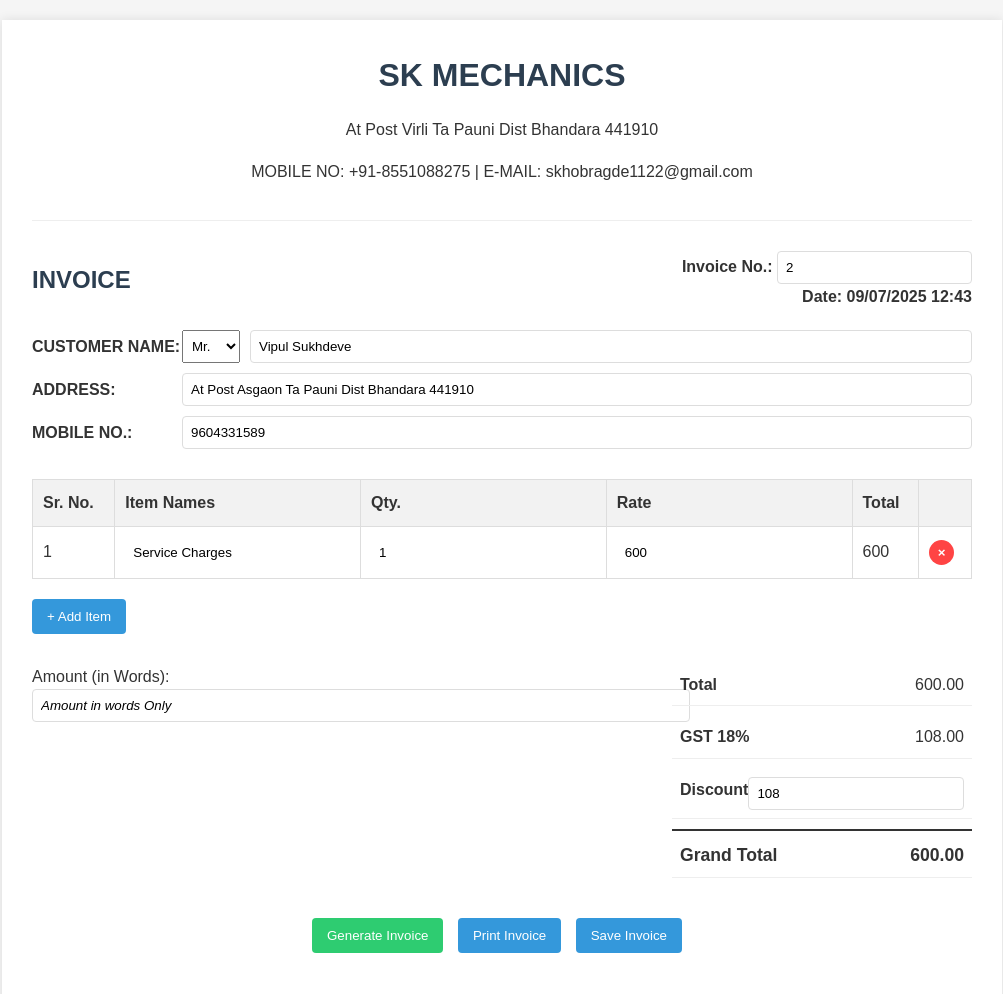
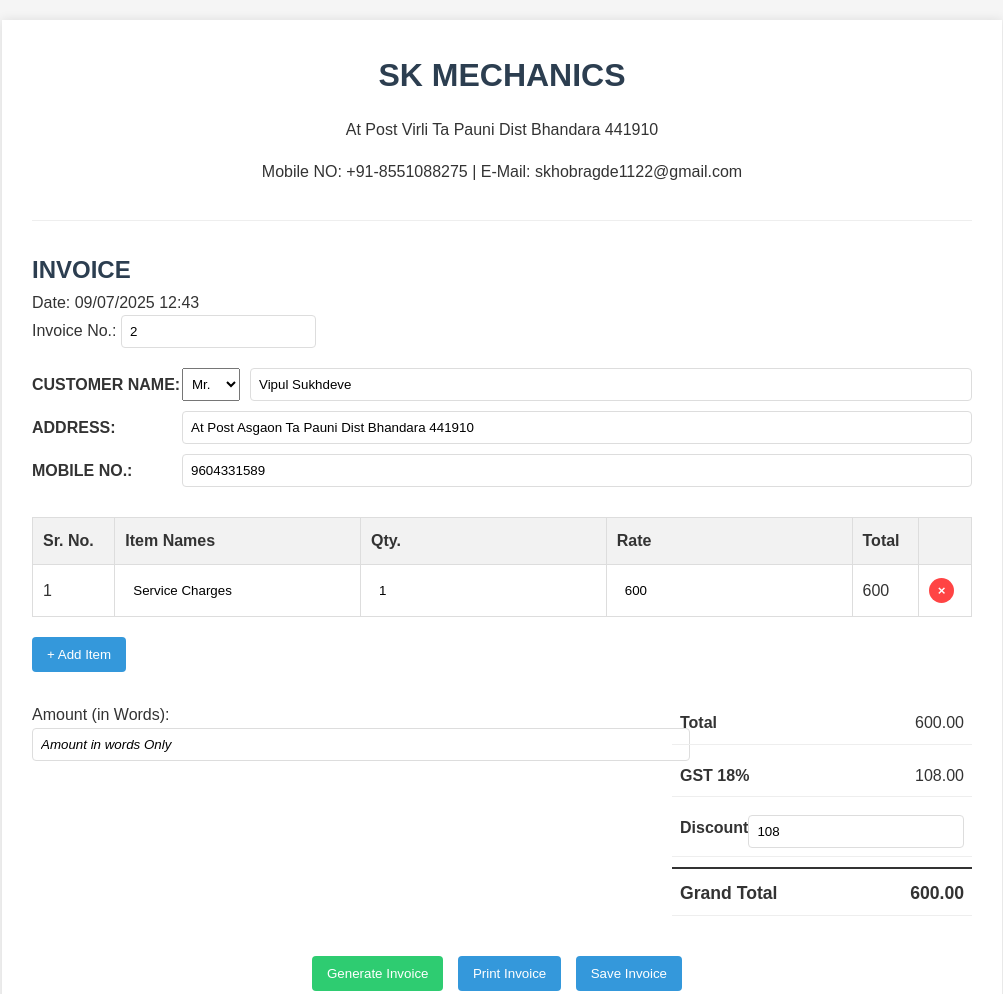
Before and after one commit to Vipsukhul/Invoice-Generator, a plain HTML site: page index.html in a window 1280 px wide. Shown: the top 994 px of the page, without its empty margins (138-1141 px from the left). Drawn offline with Linux system fonts and the light colour scheme.

Commit message:
Update index.html

```diff
--- a/index.html
+++ b/index.html
@@ -11,20 +11,22 @@
         <header>
             <h1>SK MECHANICS</h1>
             <p>At Post Virli Ta Pauni Dist Bhandara 441910</p>
-            <p>MOBILE NO: +91-8551088275 | E-MAIL: skhobragde1122@gmail.com</p>
+            <p>Mobile NO: +91-8551088275 | E-Mail: skhobragde1122@gmail.com</p>
         </header>
 
         <div class="invoice-header">
+            <div class="invoice-title">
             <h2>INVOICE</h2>
-            <div class="invoice-meta">
-                <div>
-                    <span>Invoice No.: </span>
+            <div class="invoice-date">
+                 <span>Date: </span>
+                <span id="invoiceDate"></span>
+            </div>
+               <div class="invoice-number">
+
+                   <span>Invoice No.: </span>
                     <input type="text" id="invoiceNo" value="2">
                 </div>
-                <div>
-                    <span>Date: </span>
-                    <span id="invoiceDate"></span>
-                </div>
+
             </div>
         </div>
 
```
